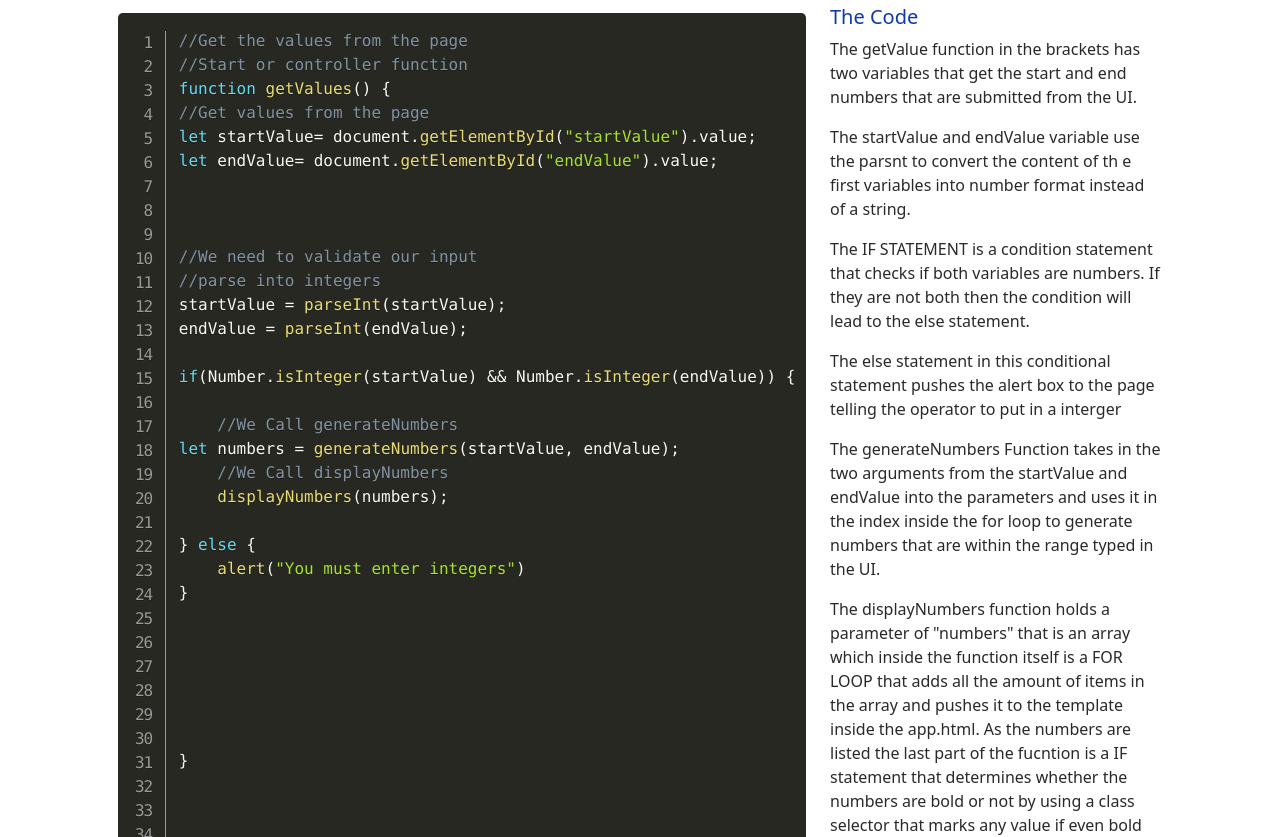
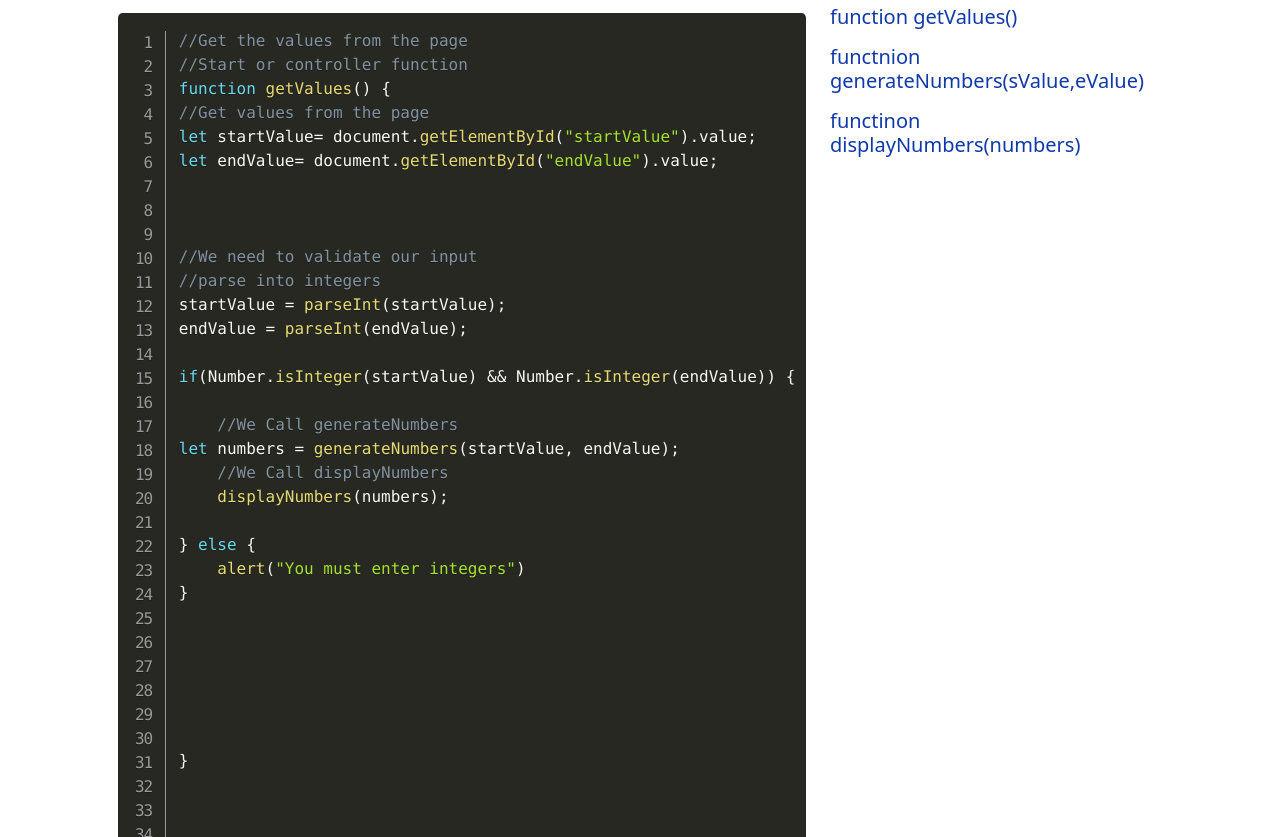
Before and after one commit to ctmclamb/Elevator-To-A-Hundred, a plain HTML site: page code.html in a window 1280 px wide. Shown: the part 115-952 px from the top of the page. Drawn offline with nearby package versions, Linux system fonts and the light colour scheme.

Commit message:
made changes to code.html structure

```diff
--- a/code.html
+++ b/code.html
@@ -146,46 +146,18 @@
             </div>
 
                 <div class="col-4">
-                    <h5>The Code</h5>
-                    <p>The getValue function in the brackets has two variables that get the start
-                         and end numbers that are submitted from the UI.</p>
+                    <h5>function getValues()</h5>
+                    <p>
 
-                    <div class="col">
-                        <p>The startValue and endValue variable use the parsnt to convert the content of th
-                            e first variables into number format instead of a string.</p>
                     </p>
-                    </div>
+                    <h5>functnion generateNumbers(sValue,eValue)</h5>
+                    <p>
 
-                    <div class="col">
-                        <p>
-                            The IF STATEMENT is a condition statement that checks if both variables
-                             are numbers. If they are not both then the condition will lead to the else
-                              statement.
-                        </p>
-                    </div>
+                    </p>
+                    <h5>functinon displayNumbers(numbers)</h5>
+                    <p>
 
-                    <div>
-                        <p>
-                            The else statement in this conditional statement pushes the alert box to the page
-                            telling the operator to put in a interger
-                        </p>
-                    </div>
-
-                    <div>
-                        <p>
-                            The generateNumbers Function takes in the two arguments from the startValue and endValue
-                             into the parameters and uses it in the index inside the for loop to generate numbers
-                              that are within the range typed in the UI.
-
-                        </p>
-                    </div>
-                    <div>
-                        <p>The displayNumbers function holds a parameter of "numbers" that is an array which
-                            inside the function itself is a FOR LOOP that adds all the amount of items in the array
-                             and pushes it to the template inside the app.html. As the numbers are listed the last part of the
-                            fucntion is a IF statement that determines whether the numbers are bold or not by using a class selector that
-                            marks any value if even bold and any odd non bold.     </p>
-                    </div>
+                    </p>
 
 
 
```
